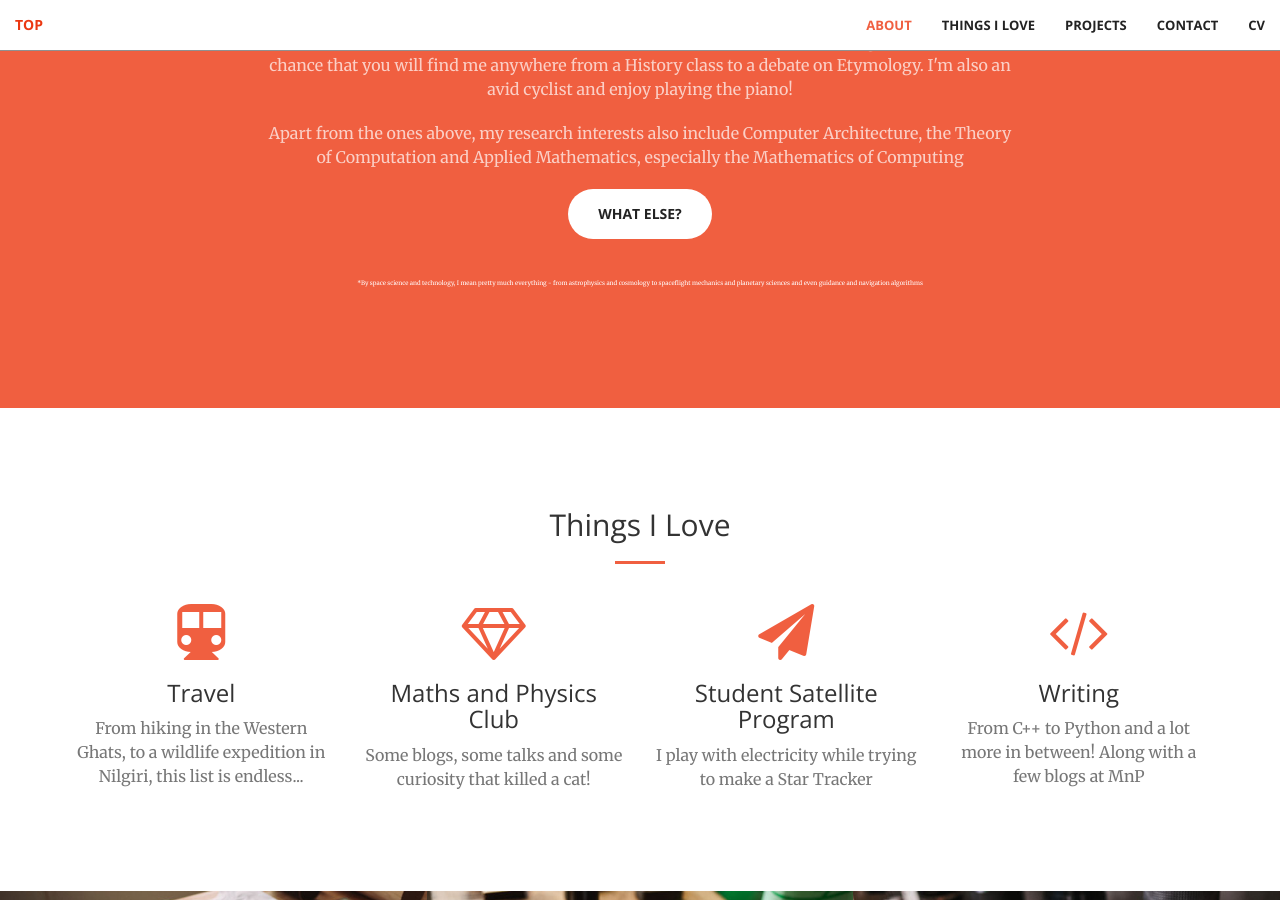
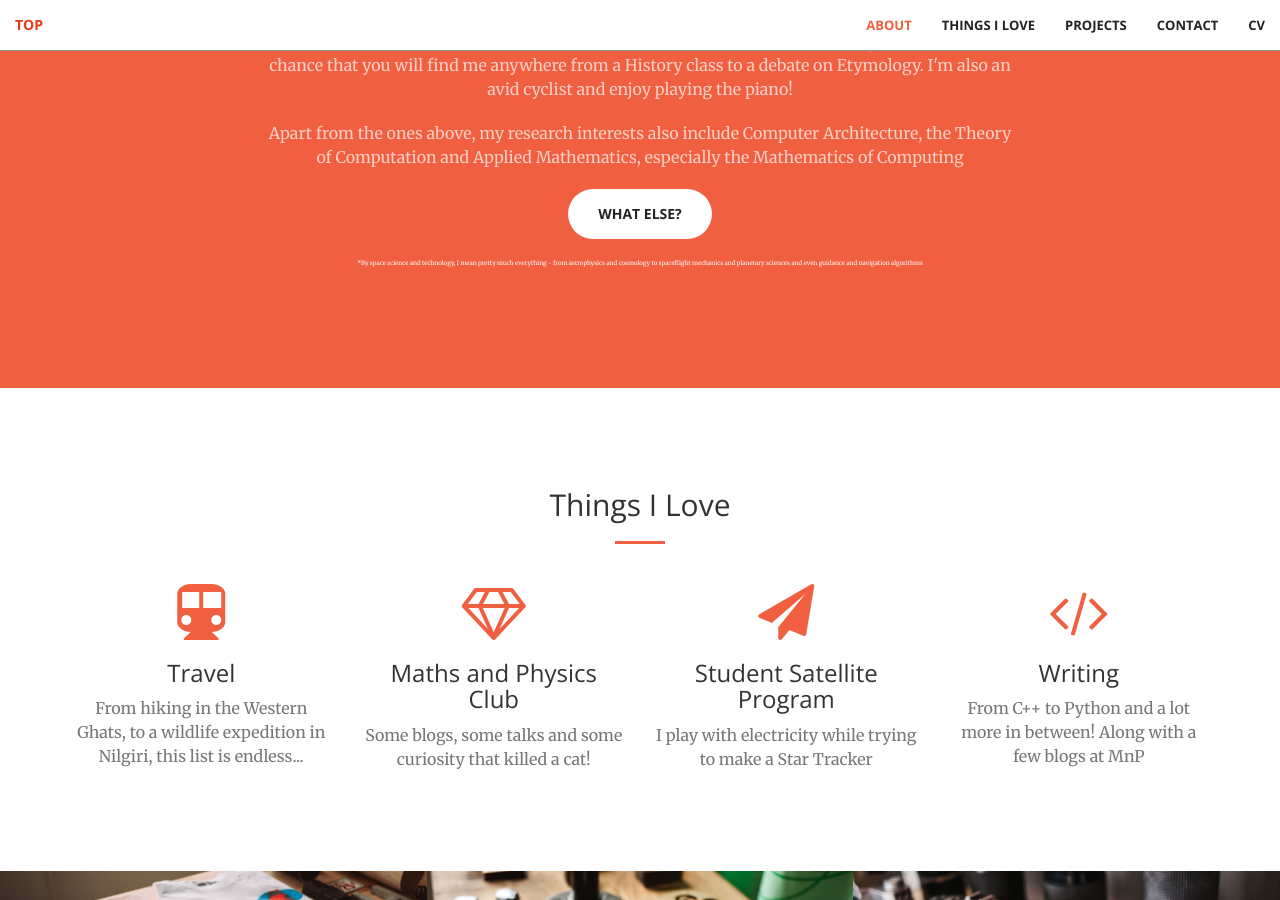
Before and after one commit to aravindbharathi/aravindbharathi.github.io, a Jekyll site: the page built from index.html, in a window 1280 px wide and 900 px high, scrolled down 1095 px. Built offline with Jekyll 4.4.1, drawn with Linux system fonts in a browser that asks for light colours.

Commit message:
Update call-to-action.html

```diff
--- a/_includes/call-to-action.html
+++ b/_includes/call-to-action.html
@@ -6,7 +6,7 @@
                 <hr class="light">
                 <p class="text-faded">I'm an Undergraduate Sophomore in the Department of Physics at IIT Bombay. I am pursuing a minor in the field of Geoinformatics and a part of the Student Satellite Program. Although, a bulk of my interest has been focussed on the study of Space Science and Technology, there is a 99% chance that you will find me anywhere from a History class to a debate on Etymology. I'm also an avid cyclist and enjoy playing the piano!</p>
                 <p class="text-faded">Apart from the ones above, my research interests also include Computer Architecture, the Theory of Computation and Applied Mathematics, especially the Mathematics of Computing</p>
-                <a href="#stuff" class="btn btn-default btn-xl">What else?</a><br><br><br>
+                <a href="#stuff" class="btn btn-default btn-xl">What else?</a><br><br>
             <p style="font-size:6px" style="text-align:right;">*By space science and technology, I mean pretty much everything - from astrophysics and cosmology to spaceflight mechanics and planetary sciences and even guidance and navigation algorithms</p>
             </div>
         </div>
```
